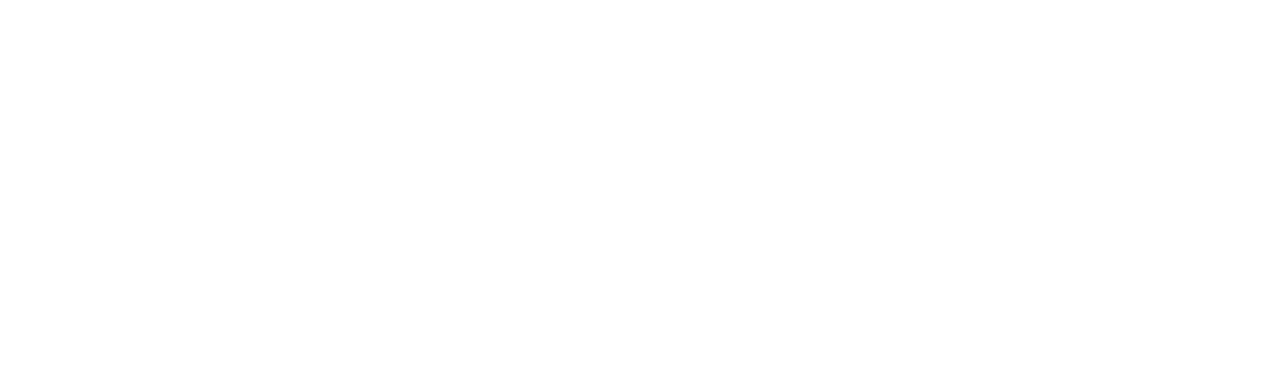
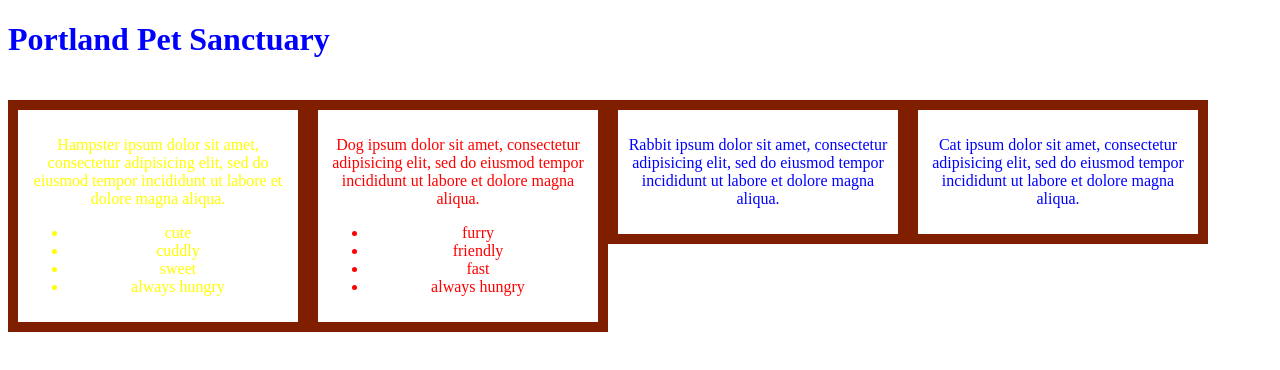
Before and after one commit to BradyDiamond/animal-shelter, a plain HTML site: page index.html in a window 1280 px wide. Drawn offline with Linux system fonts and the light colour scheme.

Commit message:
add styles and spacing
Co-authored-by: evmeshuris <evmeshuris@users.noreply.github.com>

```diff
--- a/css/styles.css
+++ b/css/styles.css
@@ -0,0 +1,62 @@
+.hampster {
+  border: 10px solid rgb(128, 30, 0);
+  padding: 10px;
+  display:block;
+  margin:auto;
+  margin-top: 20px;
+  margin-bottom: 20px;
+  width: 300px;
+  height: 50%;
+  box-sizing: border-box;
+  text-align: center;
+  box-sizing: border-box;
+  float:left;
+  color: yellow;
+}
+
+.dog {
+  border: 10px solid rgb(128, 30, 0);
+  padding: 10px;
+  display:block;
+  margin:auto;
+  margin-top: 20px;
+  margin-bottom: 20px;
+  width:300px;
+  height: 50%;
+  box-sizing: border-box;
+  text-align: center;
+  box-sizing: border-box;
+  float: left;
+  color: red;
+}
+.rabbit {
+  border: 10px solid rgb(128, 30, 0);
+  padding: 10px;
+  display:block;
+  margin:auto;
+  margin-top: 20px;
+  margin-bottom: 20px;
+  width: 300px;
+  height: 50%;
+  box-sizing: border-box;
+  text-align: center;
+  box-sizing: border-box;
+  float: left;
+}
+.cat {
+  border: 10px solid rgb(128, 30, 0);
+  padding: 10px;
+  display:block;
+  margin:auto;
+  margin-top: 20px;
+  margin-bottom: 20px;
+  width: 300px;
+  height: 50%;
+  box-sizing: border-box;
+  text-align: center;
+  box-sizing: border-box;
+  float: left;
+}
+body {
+  color:blue
+}
--- a/index.html
+++ b/index.html
@@ -5,3 +5,32 @@
   <title>template</title>
 </head>
 <body>
+  <H1>Portland Pet Sanctuary</H1>
+  <div class="hampster">
+    <p>Hampster ipsum dolor sit amet, consectetur adipisicing elit, sed do eiusmod tempor incididunt ut labore et dolore magna aliqua.</p>
+    <ul>
+      <li>cute</li>
+      <li>cuddly</li>
+      <li>sweet</li>
+      <li>always hungry</li>
+    </ul>
+
+  </div>
+
+  <div class="dog">
+    <p>Dog ipsum dolor sit amet, consectetur adipisicing elit, sed do eiusmod tempor incididunt ut labore et dolore magna aliqua.</p>
+    <ul>
+      <li>furry</li>
+      <li>friendly</li>
+      <li>fast</li>
+      <li>always hungry</li>
+    </ul>
+  </div>
+
+  <div class="rabbit">
+    <p>Rabbit ipsum dolor sit amet, consectetur adipisicing elit, sed do eiusmod tempor incididunt ut labore et dolore magna aliqua.</p>
+  </div>
+
+  <div class="cat">
+    <p>Cat ipsum dolor sit amet, consectetur adipisicing elit, sed do eiusmod tempor incididunt ut labore et dolore magna aliqua.</p>
+  </div>
```
